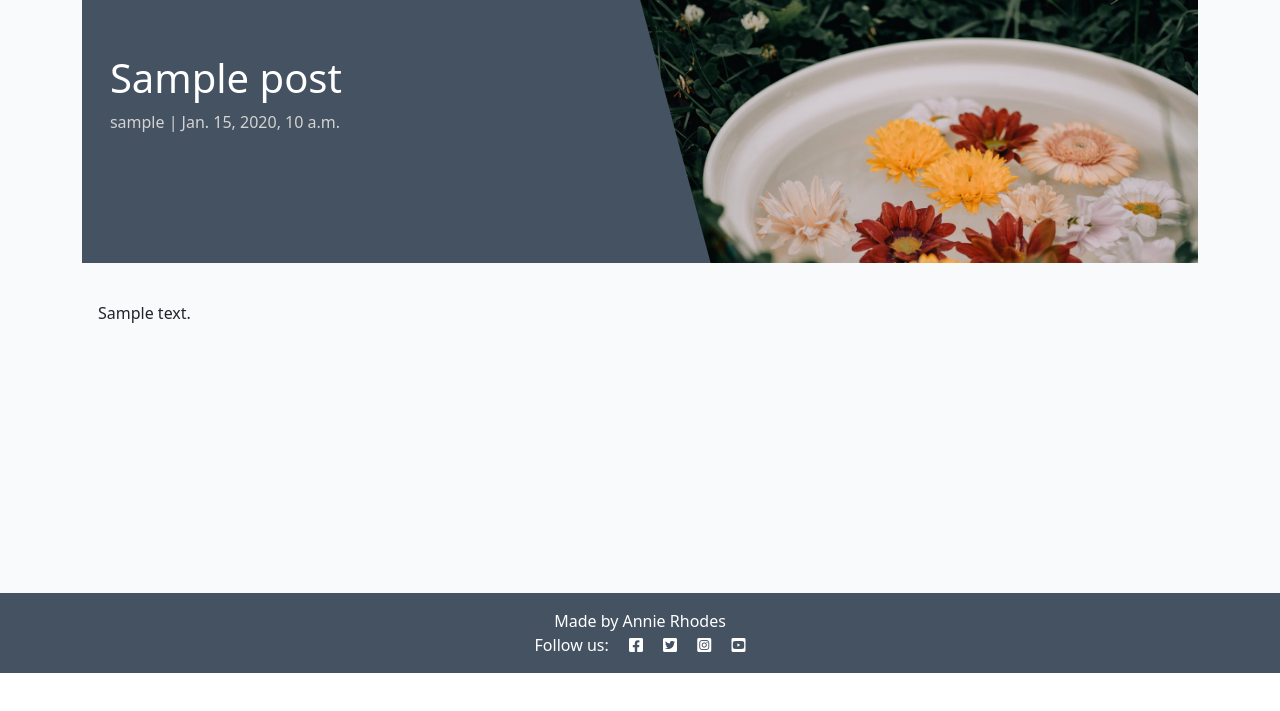
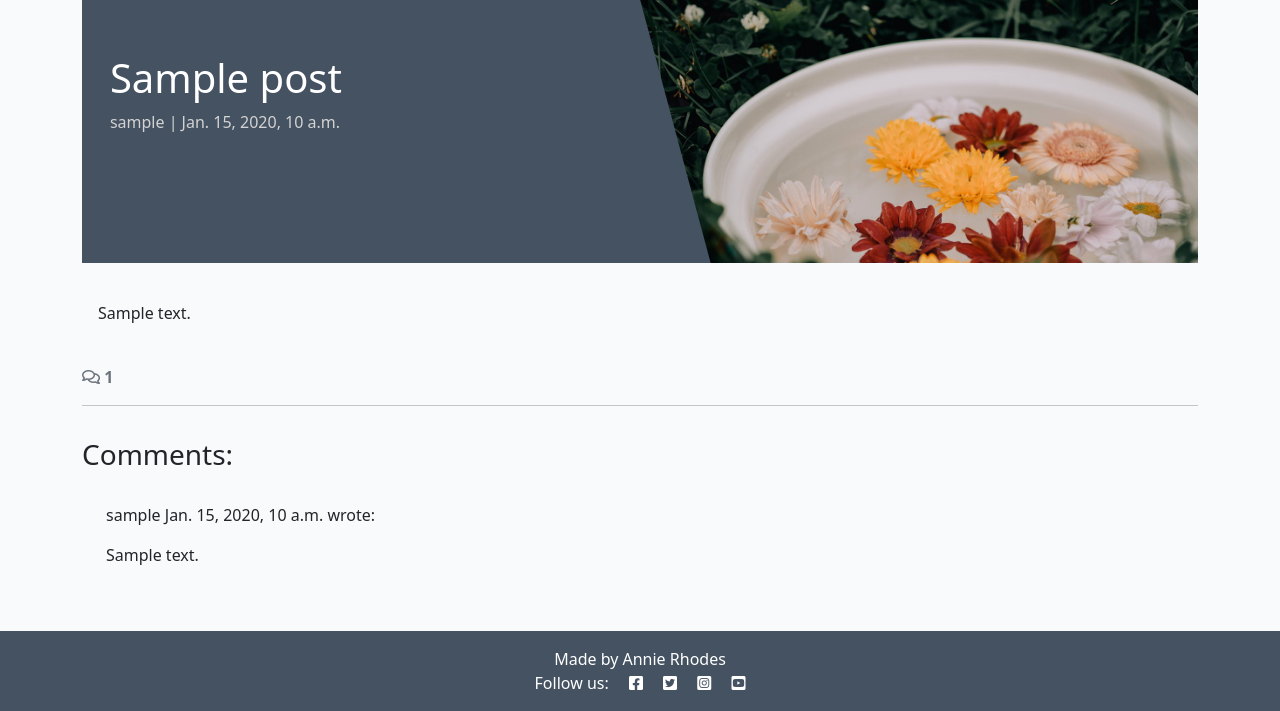
Before and after one commit to AnnieRho7/mindful-vibes, a Django app: a page that uses blog/templates/blog/post_detail.html in a window 1280 px wide. Shown: the part 127-838 px from the top of the page. Before the commit the page ends 800 px from the top, so only its background shows below. Run offline with Django 5.2, Linux system fonts and the light colour scheme; tables that the repository leaves empty hold one stand-in row (values such as "Sample post").

Commit message:
added comment count and comment section to blog post

```diff
--- a/blog/templates/blog/post_detail.html
+++ b/blog/templates/blog/post_detail.html
@@ -29,6 +29,49 @@
             </div>
         </div>
     </div>
+
+    <!-- Displaying count of comments -->
+    <div class="row">
+        <div class="col-12">
+            <strong class="text-secondary">
+                <i class="far fa-comments"></i> {{ comment_count }}
+            </strong>
+        </div>
+        <div class="col-12">
+            <hr>
+        </div>
+    </div>
+    <!-- Displaying Comments -->
+    <div class="row">
+        <div class="col-md-8 card mb-4  mt-3 ">
+            <h3>Comments:</h3>
+            <div class="card-body">
+                <!-- We want a for loop inside the empty control tags
+          to iterate through each comment in comments -->
+                {% for comment in comments %}
+                <div class="p-2 comments
+          {% if not comment.approved and comment.author == user %}
+          faded{% elif not comment.approved %} d-none{% endif %}">
+                    <p class="font-weight-bold">
+                        {{ comment.author }}
+                        <span class="font-weight-normal">
+                            {{ comment.created_on }}
+                        </span> wrote:
+                    </p>
+                    <div id="comment{{ comment.id }}">
+                        {{ comment.body | linebreaks }}
+                    </div>
+                    {% if not comment.approved and comment.author == user %}
+                    <p class="approval">
+                        This comment is awaiting approval
+                    </p>
+                    {% endif %}
+                </div>
+                <!-- Our for loop ends here -->
+                {% endfor %}
+            </div>
+        </div>
+    </div>
 </div>
 
 {% endblock content %}
--- a/blog/views.py
+++ b/blog/views.py
@@ -25,9 +25,15 @@ def post_detail(request, slug):
 
     queryset = Post.objects.filter(status=1)
     post = get_object_or_404(queryset, slug=slug)
+    comments = post.comments.all().order_by("-created_on")
+    comment_count = post.comments.filter(approved=True).count()
 
     return render(
-        request,
-        "blog/post_detail.html",
-        {"post": post},
-    )
+    request,
+    "blog/post_detail.html",
+    {
+        "post": post,
+        "comments": comments,
+        "comment_count": comment_count,
+    },
+)
--- a/mindful_vibes/settings.py
+++ b/mindful_vibes/settings.py
@@ -28,7 +28,7 @@ TEMPLATES_DIR = os.path.join(BASE_DIR, 'templates')
 SECRET_KEY = os.environ.get("SECRET_KEY")
 
 # SECURITY WARNING: don't run with debug turned on in production!
-DEBUG = False
+DEBUG = True
 
 ALLOWED_HOSTS = ['8000-annierho7-mindfulvibes-2iahnkmpya6.ws.codeinstitute-ide.net', '.herokuapp.com']
 
```
